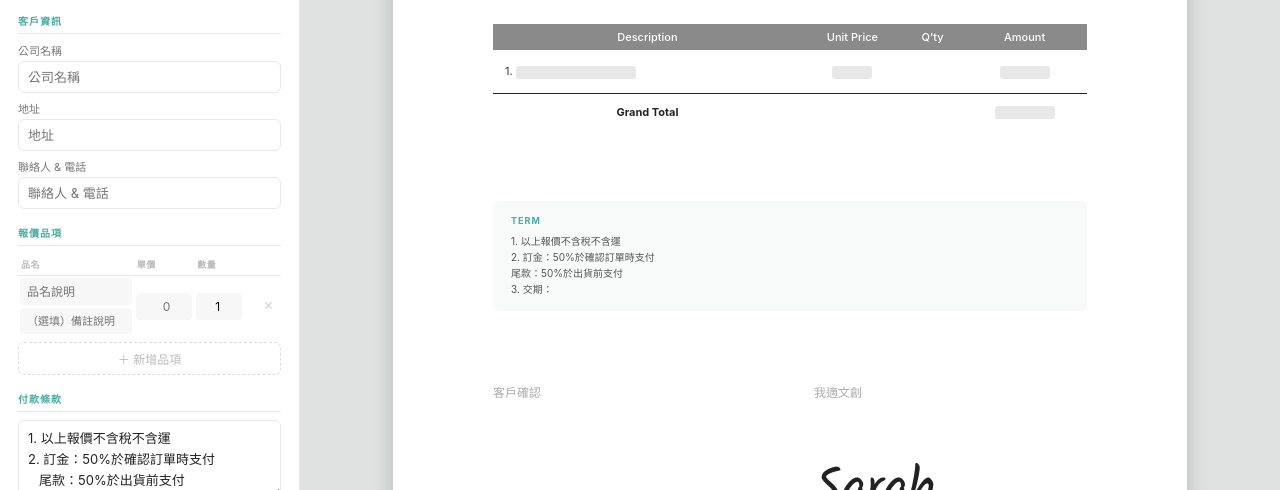
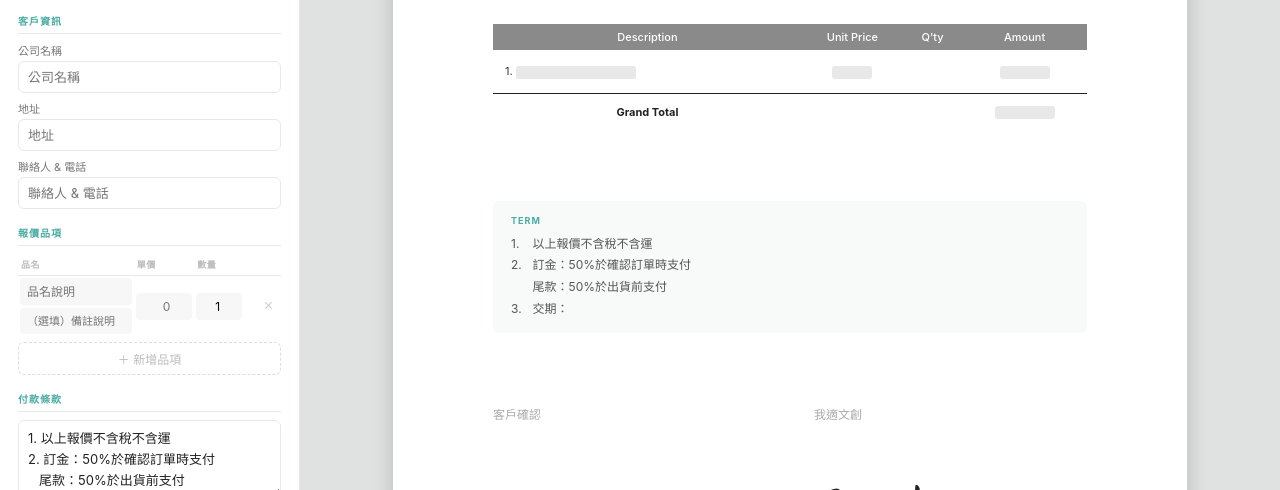
Before and after one commit to Sarah85079230/Quotation, a plain HTML site: page index.html in a window 1280 px wide. Shown: the part 310-800 px from the top of the page. Drawn offline with Linux system fonts and the light colour scheme.

Commit message:
Add files via upload

```diff
--- a/index.html
+++ b/index.html
@@ -229,7 +229,11 @@ textarea { resize: vertical; min-height: 78px; line-height: 1.6; }
 /* terms — 上下各留 72px */
 .d-terms { margin: 72px 100px; padding: 14px 18px; background: #f8fafa; border-radius: 6px; }
 .terms-h { font-size: 9px; font-weight: 700; text-transform: uppercase; letter-spacing: 1px; color: var(--teal-d); margin-bottom: 7px; }
-.terms-b { font-size: 10px; color: #555; line-height: 1.6; white-space: pre-line; }
+.terms-b { font-size: 12px; color: #555; line-height: 1.8; white-space: pre-line; }
+.terms-b .t-row { display: flex; }
+.terms-b .t-num { min-width: 1.8em; flex-shrink: 0; }
+.terms-b .t-cont { flex: 1; }
+.terms-b .t-sub { padding-left: 1.8em; }
 
 /* signature */
 .d-sig { padding: 0 100px 40px; }
@@ -430,6 +434,21 @@ function renderTable(){
 function addRow(){ rows.push({desc:"",price:0,qty:1,note:""}); renderAll(); }
 function renderAll(){ renderTable(); render(); }
 
+function fmtTerms(txt){
+  return txt.split("\n").map(line => {
+    const m = line.match(/^(\s*)(\d+\.\s*)(.*)$/);
+    if(m){
+      return `<div class="t-row"><span class="t-num">${esc(m[2].trim())}</span><span class="t-cont">${esc(m[3])}</span></div>`;
+    }
+    // 縮排行（尾款那種）
+    const sub = line.match(/^(\s{2,})(.+)$/);
+    if(sub){
+      return `<div class="t-sub">${esc(sub[2])}</div>`;
+    }
+    return `<div>${esc(line)}</div>`;
+  }).join("");
+}
+
 function render(){
   const c   = cur();
   const no  = document.getElementById("qno").value;
@@ -506,7 +525,7 @@ function render(){
 
     <div class="d-terms">
       <div class="terms-h">Term</div>
-      <div class="terms-b">${trm ? esc(trm) : '<span class="ph-line" style="width:80%"></span><span class="ph-line" style="width:65%"></span><span class="ph-line" style="width:72%"></span><span class="ph-line" style="width:55%"></span>'}</div>
+      <div class="terms-b">${trm ? fmtTerms(trm) : '<span class="ph-line" style="width:80%"></span><span class="ph-line" style="width:65%"></span><span class="ph-line" style="width:72%"></span><span class="ph-line" style="width:55%"></span>'}</div>
     </div>
 
     <div class="d-sig">
```
